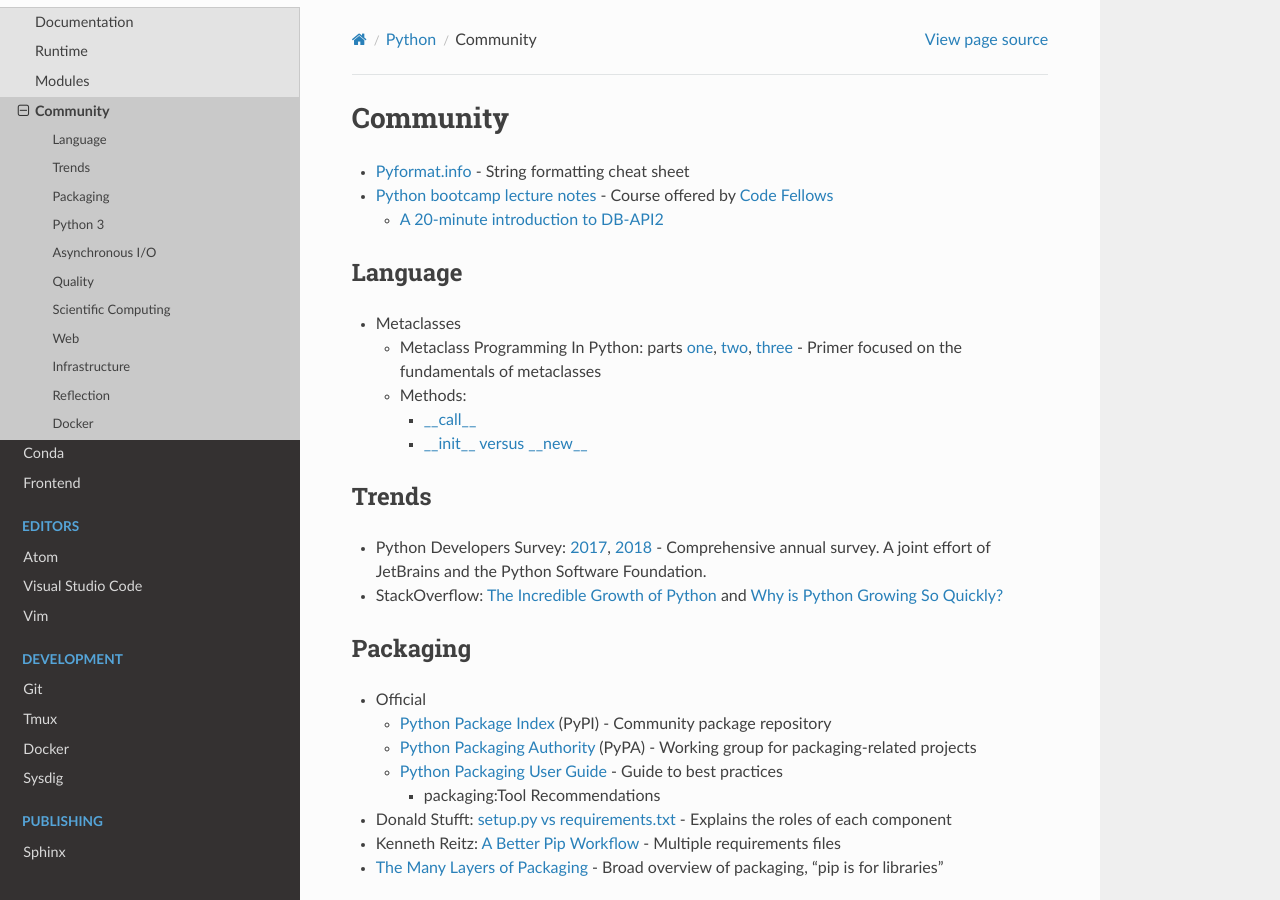
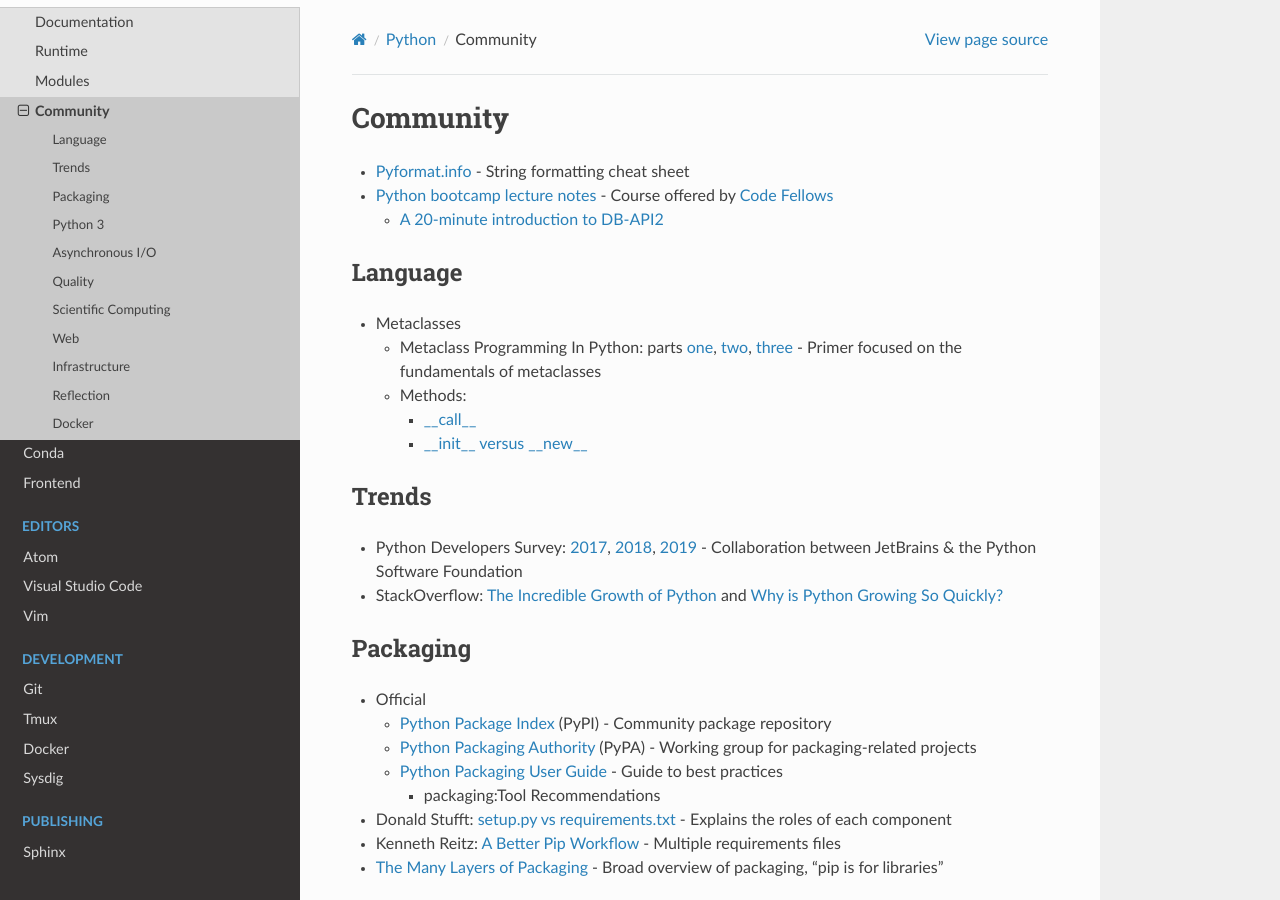
Before and after one commit to heterotopian/technotes, a Sphinx documentation site: the page built from source/python/community.rst, in a window 1280 px wide and 900 px high. Built offline with Sphinx 7.4.7 and the Read the Docs theme 2.0.0, drawn with Linux system fonts in a browser that asks for light colours.

Commit message:
Add 2019 Python Developers Survey

```diff
--- a/source/python/community.rst
+++ b/source/python/community.rst
@@ -32,9 +32,9 @@
 
 - Python Developers Survey:
   `2017 <https://www.jetbrains.com/research/python-developers-survey-2017/>`_,
-  `2018 <https://www.jetbrains.com/research/python-developers-survey-2018/>`_ -
-  Comprehensive annual survey.
-  A joint effort of JetBrains and the Python Software Foundation.
+  `2018 <https://www.jetbrains.com/research/python-developers-survey-2018/>`_,
+  `2019 <https://www.jetbrains.com/lp/python-developers-survey-2019/>`_ -
+  Collaboration between JetBrains & the Python Software Foundation
 
 - StackOverflow:
   `The Incredible Growth of Python <https://stackoverflow.blog/2017/09/06/incredible-growth-python/>`_ and
```
